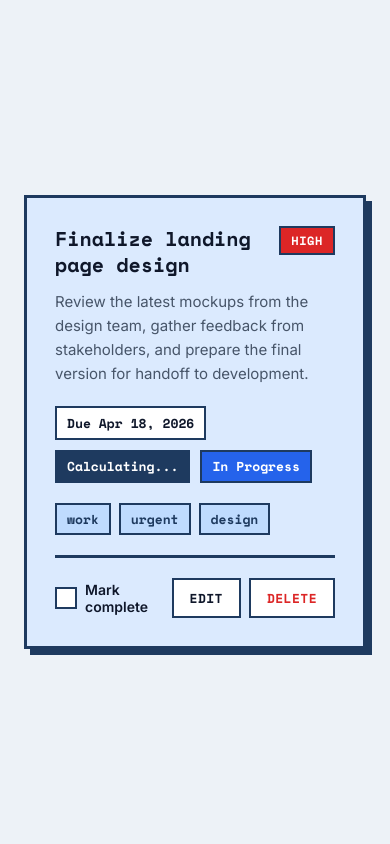
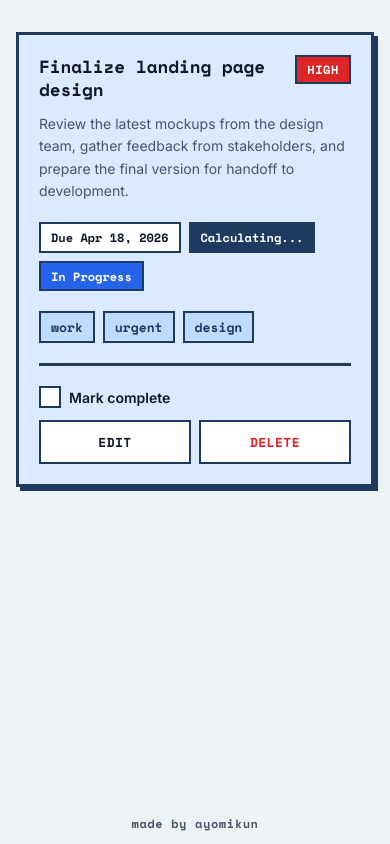
Before and after one commit to ayomikun-ade/task-card, a plain HTML site: page index.html in a window 390 px wide. Drawn offline with nearby package versions, Linux system fonts and the light colour scheme.

Commit message:
style: implement responsiveness across screen sizes

```diff
--- a/index.html
+++ b/index.html
@@ -101,6 +101,10 @@
       </article>
     </main>
 
+    <footer class="page-credit">
+      made by ayomikun
+    </footer>
+
     <script src="./script.js"></script>
   </body>
 </html>
--- a/style.css
+++ b/style.css
@@ -273,3 +273,90 @@ main {
   background-color: var(--priority-high);
   color: #fff;
 }
+
+/* Page credit */
+.page-credit {
+  position: fixed;
+  bottom: 0;
+  left: 0;
+  width: 100%;
+  text-align: center;
+  font-family: var(--font-mono);
+  font-size: 0.75rem;
+  font-weight: 700;
+  color: var(--text-muted);
+  padding: 0.75rem;
+  letter-spacing: 0.05em;
+}
+
+/* Responsive */
+@media (max-width: 480px) {
+  body {
+    padding: 1rem;
+    align-items: flex-start;
+    padding-top: 2rem;
+  }
+
+  .todo-card {
+    padding: 1.25rem;
+    box-shadow: 4px 4px 0px var(--border);
+  }
+
+  .todo-title {
+    font-size: 1.1rem;
+  }
+
+  .todo-description {
+    font-size: 0.875rem;
+  }
+
+  .todo-meta {
+    gap: 0.5rem;
+  }
+
+  .todo-due-date,
+  .todo-time-remaining,
+  .todo-status {
+    font-size: 0.75rem;
+  }
+
+  .todo-footer {
+    flex-direction: column;
+    align-items: flex-start;
+    gap: 0.75rem;
+  }
+
+  .todo-actions {
+    width: 100%;
+  }
+
+  .todo-btn {
+    flex: 1;
+    text-align: center;
+    padding: 0.625rem 0.75rem;
+  }
+}
+
+@media (max-width: 360px) {
+  .todo-card {
+    padding: 1rem;
+  }
+
+  .todo-title-row {
+    flex-direction: column;
+    gap: 0.5rem;
+  }
+
+  .todo-priority {
+    align-self: flex-start;
+  }
+
+  .todo-tag {
+    font-size: 0.75rem;
+  }
+
+  .todo-btn {
+    font-size: 0.75rem;
+    padding: 0.5rem 0.5rem;
+  }
+}
```
